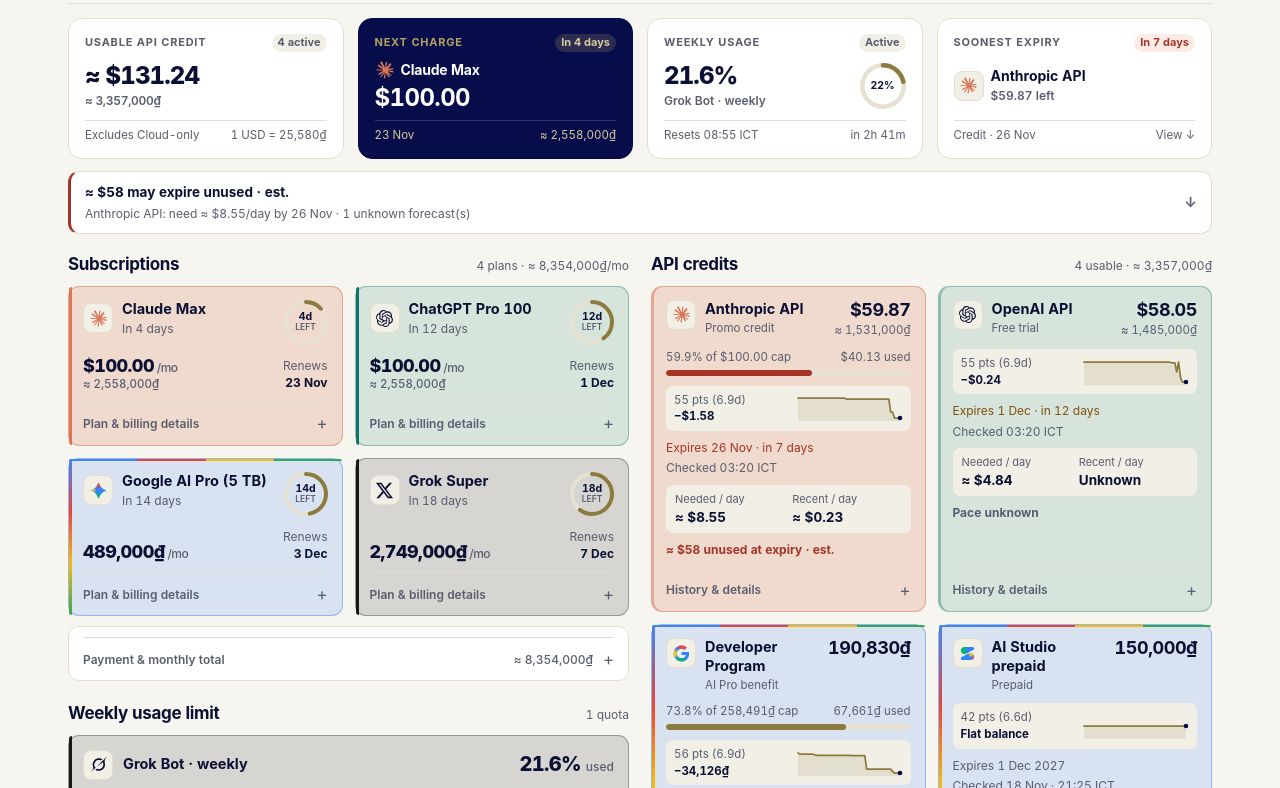
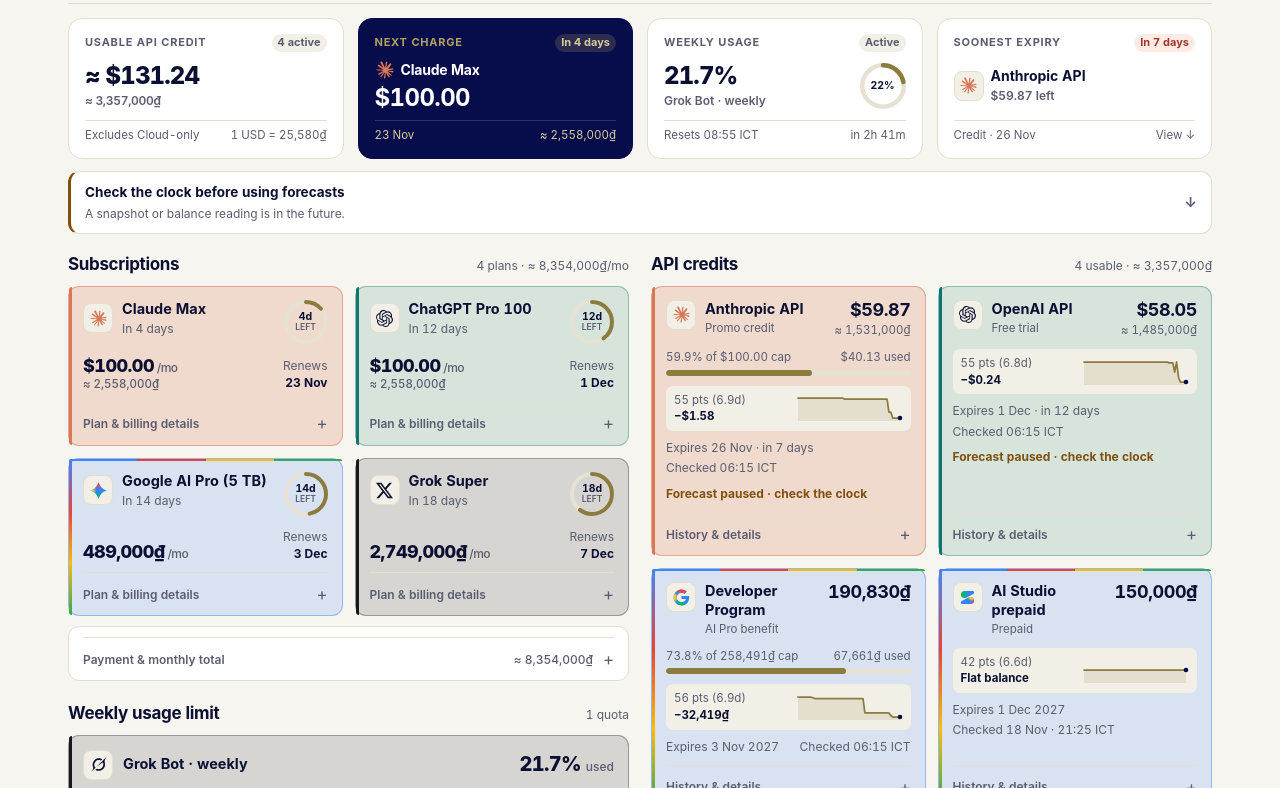
Before and after one commit to hoangtuan3484/goi-ai-4fa7038c, a plain HTML site: page app.html in a window 1280 px wide. Shown: the part 75-863 px from the top of the page. Drawn offline with Linux system fonts and the light colour scheme.

Commit message:
refresh 06:15

```diff
--- a/app.html
+++ b/app.html
@@ -1019,7 +1019,7 @@ summary::-webkit-details-marker { display: none; }
 <noscript><p class="shell">JavaScript is required to calculate this dashboard.</p></noscript>
 
 <script>var DATA = /* DATA:START */ {
- "updatedAt": "2026-11-19T03:20:00+07:00",
+ "updatedAt": "2026-11-19T06:15:00+07:00",
  "timezone": {
   "offsetHours": 7,
   "label": "ICT"
@@ -1151,7 +1151,7 @@ summary::-webkit-details-marker { display: none; }
     "No refill info yet (Max usually grants $100/mo)"
    ],
    "source": "platform.claude.com billing",
-   "checkedAt": "2026-11-19T03:20:00+07:00",
+   "checkedAt": "2026-11-19T06:15:00+07:00",
    "history": [
     {
      "at": "2026-11-17T09:25:00+07:00",
@@ -1222,10 +1222,6 @@ summary::-webkit-details-marker { display: none; }
      "left": 61.45
     },
     {
-     "at": "2026-11-12T06:08:00+07:00",
-     "left": 61.45
-    },
-    {
      "at": "2026-11-12T09:01:00+07:00",
      "left": 61.45
     },
@@ -1367,6 +1363,10 @@ summary::-webkit-details-marker { display: none; }
     },
     {
      "at": "2026-11-19T00:25:00+07:00",
+     "left": 59.87
+    },
+    {
+     "at": "2026-11-19T03:20:00+07:00",
      "left": 59.87
     }
    ]
@@ -1386,7 +1386,7 @@ summary::-webkit-details-marker { display: none; }
     "Linked to ChatGPT subscription (Personal account)"
    ],
    "source": "platform.openai.com billing",
-   "checkedAt": "2026-11-19T03:20:00+07:00",
+   "checkedAt": "2026-11-19T06:15:00+07:00",
    "history": [
     {
      "at": "2026-11-17T09:25:00+07:00",
@@ -1454,10 +1454,6 @@ summary::-webkit-details-marker { display: none; }
     },
     {
      "at": "2026-11-12T15:07:00+07:00",
-     "left": 58.29
-    },
-    {
-     "at": "2026-11-12T06:08:00+07:00",
      "left": 58.29
     },
     {
@@ -1602,6 +1598,10 @@ summary::-webkit-details-marker { display: none; }
     },
     {
      "at": "2026-11-19T00:25:00+07:00",
+     "left": 58.05
+    },
+    {
+     "at": "2026-11-19T03:20:00+07:00",
      "left": 58.05
     }
    ]
@@ -1806,7 +1806,7 @@ summary::-webkit-details-marker { display: none; }
     "Started Nov 2, 2026 · monthly AI Pro credit, applies across Google Cloud + Maps"
    ],
    "source": "Google Developer Program",
-   "checkedAt": "2026-11-19T03:20:00+07:00",
+   "checkedAt": "2026-11-19T06:15:00+07:00",
    "history": [
     {
      "at": "2026-11-17T09:25:00+07:00",
@@ -1877,10 +1877,6 @@ summary::-webkit-details-marker { display: none; }
      "left": 222852.84
     },
     {
-     "at": "2026-11-12T06:08:00+07:00",
-     "left": 224955.97
-    },
-    {
      "at": "2026-11-12T09:01:00+07:00",
      "left": 223249
     },
@@ -2026,6 +2022,10 @@ summary::-webkit-details-marker { display: none; }
     },
     {
      "at": "2026-11-19T00:25:00+07:00",
+     "left": 190829.55
+    },
+    {
+     "at": "2026-11-19T03:20:00+07:00",
      "left": 190829.55
     }
    ]
@@ -2046,7 +2046,7 @@ summary::-webkit-details-marker { display: none; }
     "Billing account: My Billing Account"
    ],
    "source": "Google Cloud billing",
-   "checkedAt": "2026-11-19T03:20:00+07:00",
+   "checkedAt": "2026-11-19T06:15:00+07:00",
    "history": [
     {
      "at": "2026-11-17T09:25:00+07:00",
@@ -2117,10 +2117,6 @@ summary::-webkit-details-marker { display: none; }
      "left": 7754701
     },
     {
-     "at": "2026-11-12T06:08:00+07:00",
-     "left": 7754701
-    },
-    {
      "at": "2026-11-12T09:01:00+07:00",
      "left": 7754701
     },
@@ -2262,6 +2258,10 @@ summary::-webkit-details-marker { display: none; }
     },
     {
      "at": "2026-11-19T00:25:00+07:00",
+     "left": 7754701
+    },
+    {
+     "at": "2026-11-19T03:20:00+07:00",
      "left": 7754701
     }
    ]
@@ -2272,7 +2272,7 @@ summary::-webkit-details-marker { display: none; }
    "id": "grokbot",
    "name": "Grok Bot · weekly",
    "logo": "grokbot",
-   "usedPct": 21.6,
+   "usedPct": 21.7,
    "resetsAt": "2026-11-19T08:55:00+07:00",
    "topUps": [
     {
@@ -2294,7 +2294,7 @@ summary::-webkit-details-marker { display: none; }
     "Logo: Grok Bot monogram (no official SVG)"
    ],
    "source": "Grok Bot usage settings",
-   "checkedAt": "2026-11-19T03:20:00+07:00"
+   "checkedAt": "2026-11-19T06:15:00+07:00"
   }
  ],
  "deadlines": [
```
